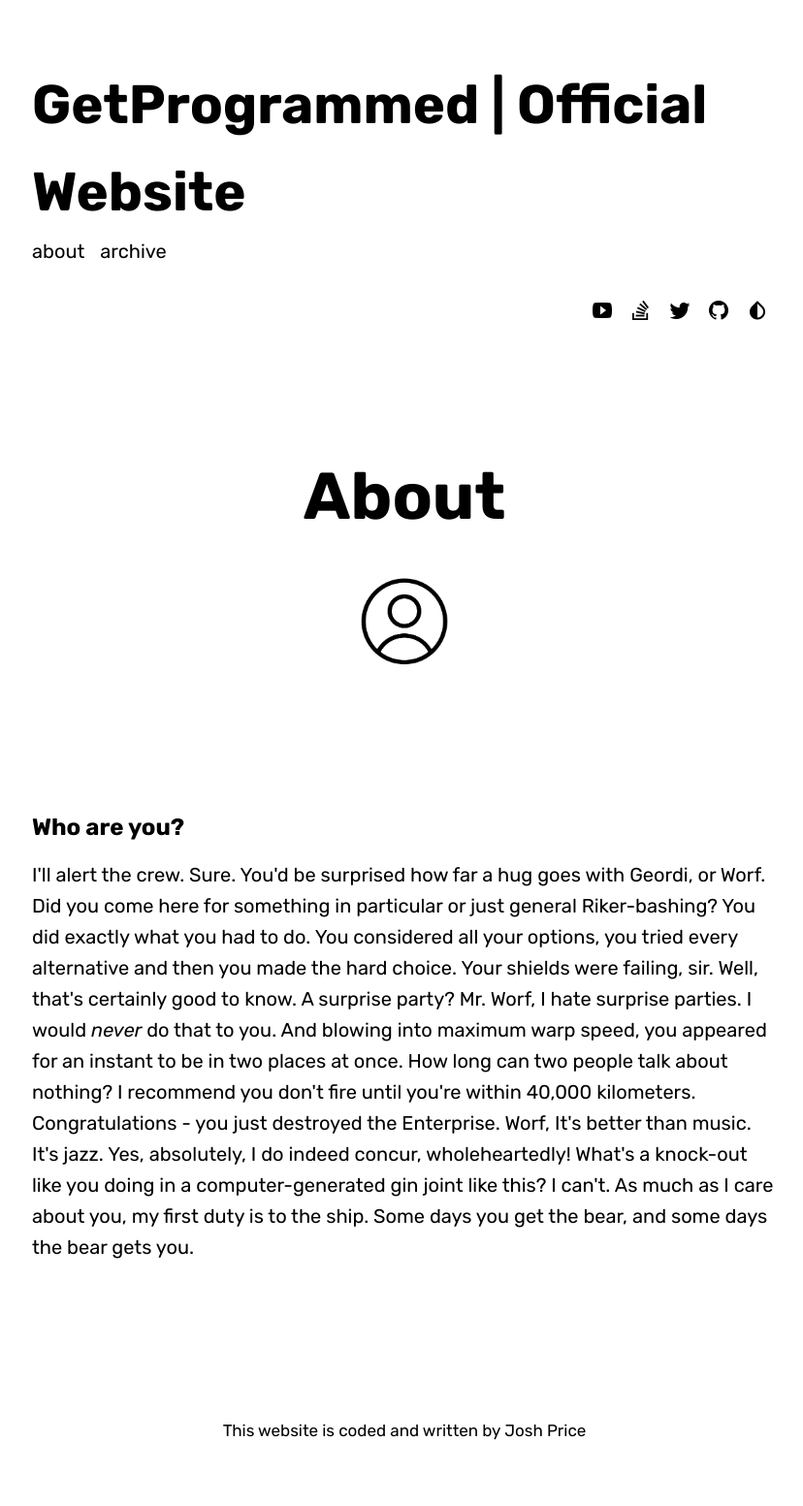
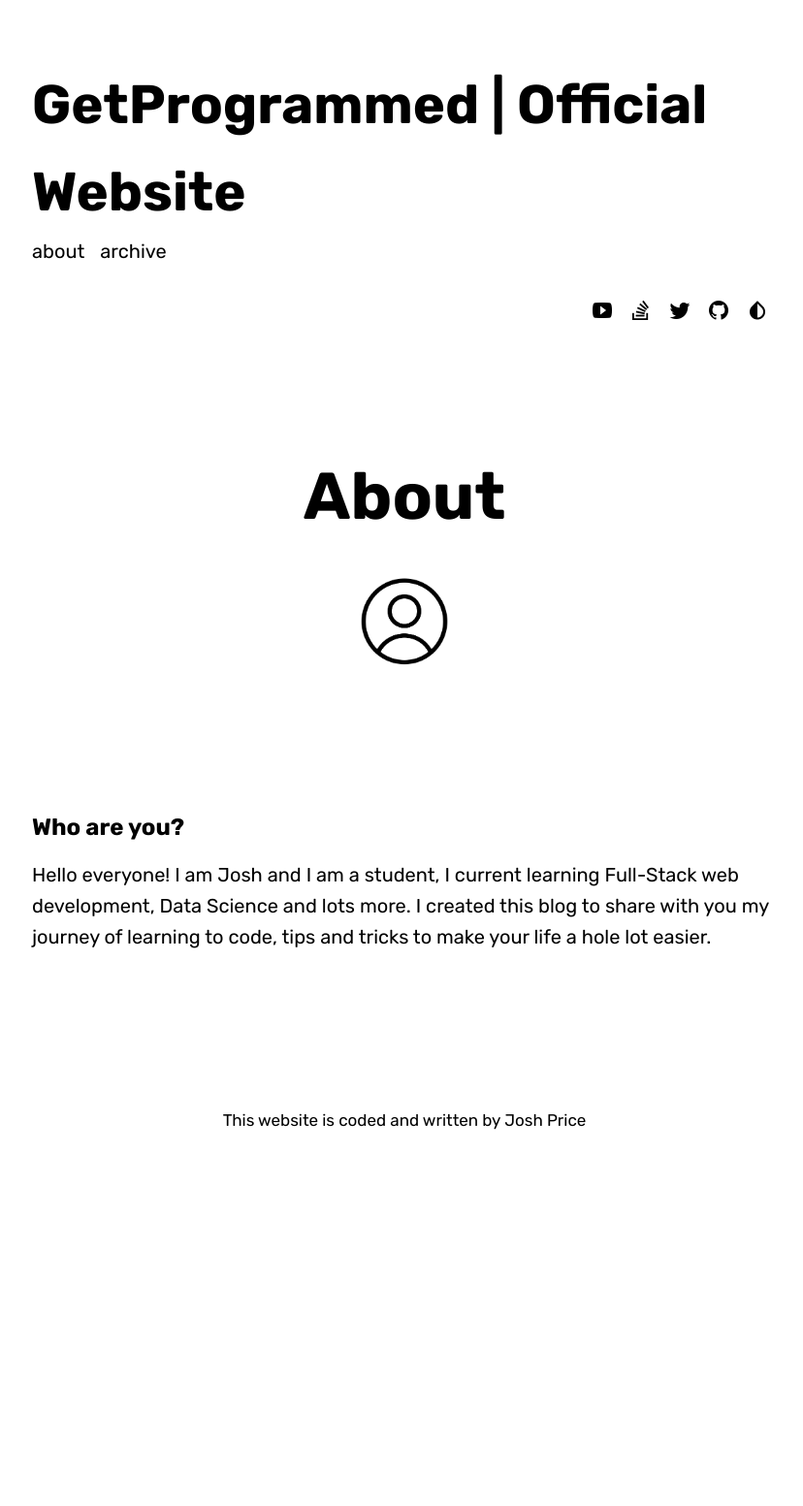
Before and after one commit to optimistguy/getprogrammed, a Jekyll site: the page built from about.md, in a window 1280 px wide. Shown: the whole page at 97% size, without its empty margins (223-1051 px from the left). Built offline with Jekyll 4.4.1, drawn with Linux system fonts in a browser that asks for light colours; some web fonts are replaced; after the commit the page ends 1233 px from its top, so only the background shows below that.

Commit message:
Updated 'about.md' via CloudCannon

```diff
--- a/about.md
+++ b/about.md
@@ -5,4 +5,4 @@ permalink: /about/
 published: true
 ---
 
-<div class="page"><p>{% capture page_subtitle %} <img class="me" alt="{{ author.name }}" srcset="{{ site.author.photo2x | relative_url }} 2x" src="{{ site.author.photo | relative_url }}" /> {% endcapture %}</p><p>{% include page/title.html title=page.title subtitle=page_subtitle %}</p><h2 id="some-heading">Who are you?</h2><p>I'll alert the crew. Sure. You'd be surprised how far a hug goes with Geordi, or Worf. Did you come here for something in particular or just general Riker-bashing? You did exactly what you had to do. You considered all your options, you tried every alternative and then you made the hard choice. Your shields were failing, sir. Well, that's certainly good to know. A surprise party? Mr. Worf, I hate surprise parties. I would <em>never</em> do that to you. And blowing into maximum warp speed, you appeared for an instant to be in two places at once. How long can two people talk about nothing? I recommend you don't fire until you're within 40,000 kilometers. Congratulations - you just destroyed the Enterprise. Worf, It's better than music. It's jazz. Yes, absolutely, I do indeed concur, wholeheartedly! What's a knock-out like you doing in a computer-generated gin joint like this? I can't. As much as I care about you, my first duty is to the ship. Some days you get the bear, and some days the bear gets you.</p></div>
+<div class="page"><p>{% capture page_subtitle %} <img class="me" alt="{{ author.name }}" srcset="{{ site.author.photo2x | relative_url }} 2x" src="{{ site.author.photo | relative_url }}" /> {% endcapture %}</p><p>{% include page/title.html title=page.title subtitle=page_subtitle %}</p><h2 id="some-heading">Who are you?</h2><p>Hello everyone! I am Josh and I am a student, I current learning Full-Stack web development, Data Science and lots more. I created this blog to share with you my journey of learning to code, tips and tricks to make your life a hole lot easier.</p></div>
```
